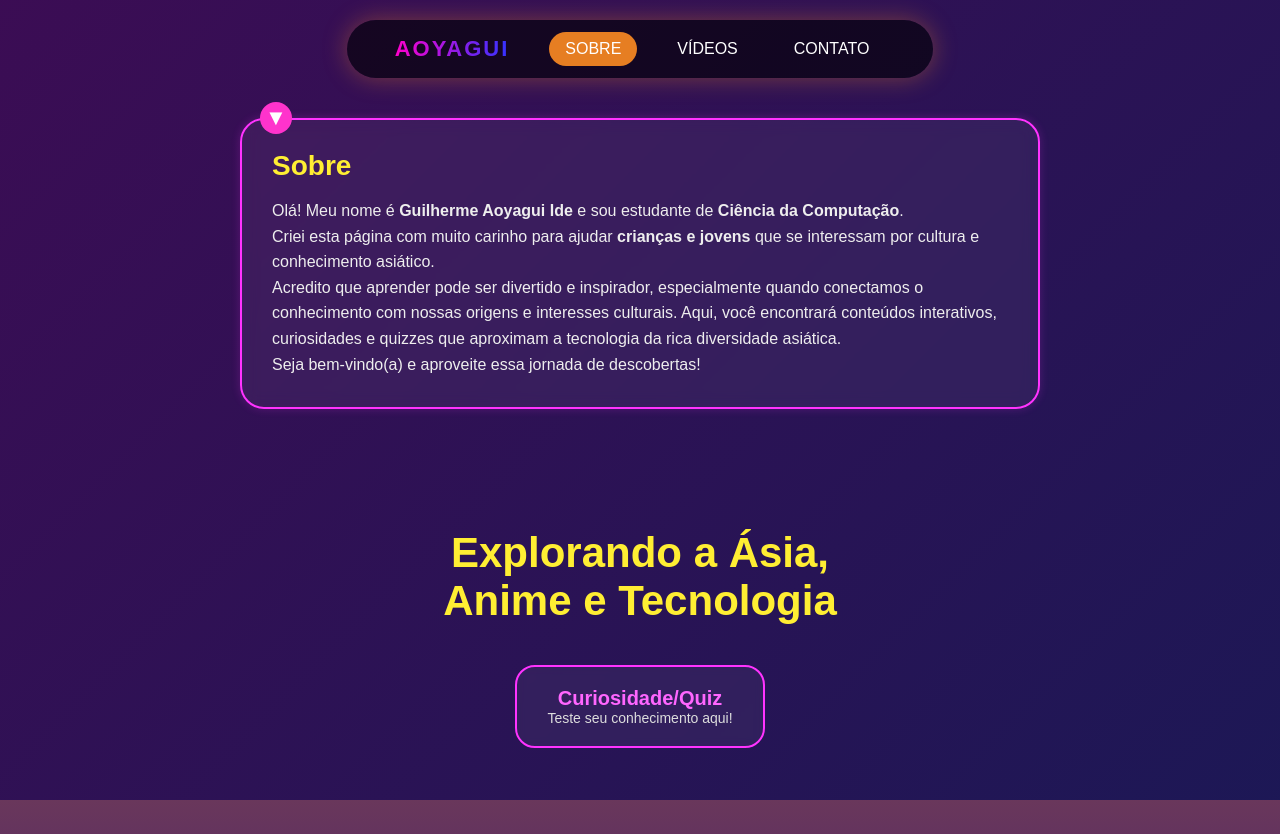
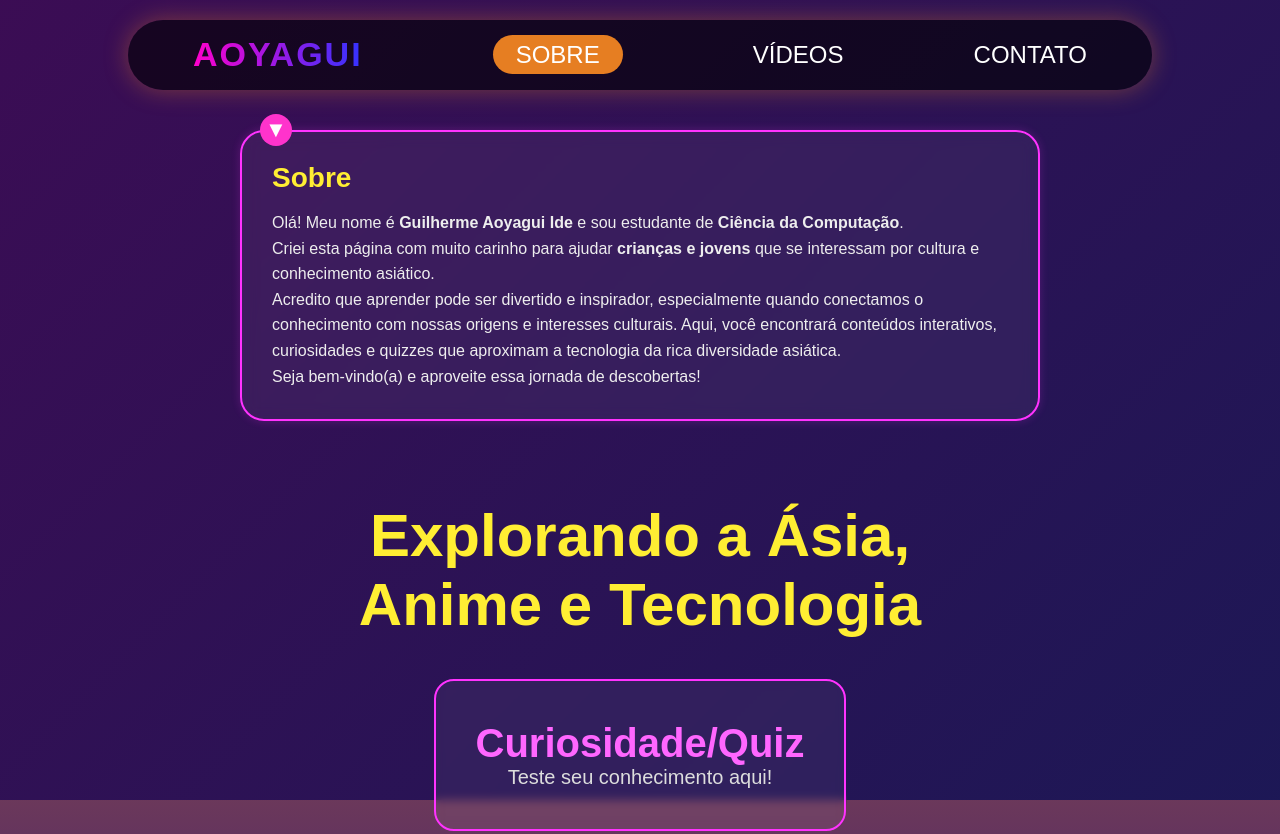
Before and after one commit to guiaoyagui/Site-Quiz-v2, a plain HTML site: page index.html in a window 1280 px wide. Shown: the top 834 px of the page. Drawn offline with Linux system fonts and the light colour scheme.

Commit message:
Modificação Header, e button curiosidades/quiz

```diff
--- a/index.html
+++ b/index.html
@@ -11,8 +11,8 @@
 
     <header class="custom-header">
       <div class="header-content">
-        <div class="logo">AOYAGUI</div>
-        <nav class="menu tabs">
+        <nav id="navbar">
+          <div class="logo">AOYAGUI</div>
           <button class="tab-link active" data-tab="tab-sobre">SOBRE</button>
           <button class="tab-link" data-tab="tab-videos">VÍDEOS</button>
           <button class="tab-link" data-tab="tab-contato">CONTATO</button>
--- a/styles.css
+++ b/styles.css
@@ -72,12 +72,12 @@ nav a:nth-child(3) {
 }
 
 .hero {
-  padding: 80px 40px;
+  padding: 40px 30px;
   text-align: center;
 }
 
 .hero h2 {
-  font-size: 42px;
+  font-size: 60px;
   font-weight: 700;
   color: #ffee33;
   margin-bottom: 40px;
@@ -93,8 +93,6 @@ body {
 /* Cabeçalho */
 .custom-header {
   width: 100%;
-  display: flex;
-  justify-content: center;
   padding: 20px 0;
   position: relative;
   z-index: 10;
@@ -104,13 +102,16 @@ body {
 /* Conteúdo central do cabeçalho */
 .header-content {
   background: rgba(0, 0, 0, 0.6);
-  border-radius: 999px;
-  padding: 12px 48px;
+  border-radius: 100%;
+  width: 80%;
+  height: 70px;
+  box-shadow: 0 0 25px rgba(230, 126, 34, 0.4);
+  padding-top: 15px;
+}
+
+#navbar {
   display: flex;
-  align-items: center;
-  gap: 40px;
-  box-shadow: 0 0 25px rgba(230, 126, 34, 0.4);
-  transition: transform 0.3s ease;
+  justify-content: space-around;
 }
 
 /* Nome/logo */
@@ -119,6 +120,8 @@ body {
   font-size: 22px;
   font-weight: bold;
   letter-spacing: 2px;
+  display: flex;
+  justify-content: start !important;
   cursor: pointer;
   transition: transform 0.3s ease, color 0.3s ease;
 }
@@ -157,14 +160,8 @@ body {
   width: 100%;
 }
 
-.quiz-box {
-  transition: transform 0.3s ease, box-shadow 0.3s ease;
-}
 
-.quiz-box:hover {
-  transform: scale(1.1);
-  box-shadow: 0 0 15px #ff33ff;
-}
+
 
 #difficulty-selection button {
   transition: transform 0.3s ease, background-color 0.3s ease;
@@ -178,25 +175,32 @@ body {
 .quiz-box {
   border: 2px solid #ff33ff;
   display: inline-block;
-  padding: 20px 30px;
+  padding: 40px 40px;
   border-radius: 20px;
   background-color: rgba(255, 255, 255, 0.05);
   backdrop-filter: blur(5px);
+  transition: transform 0.3s ease, box-shadow 0.3s ease;
+  cursor: pointer;
+}
+
+.quiz-box:hover {
+  transform: scale(1.1);
+  box-shadow: 0 0 15px #ff33ff;
 }
 
 .quiz-title {
-  font-size: 20px;
+  font-size: 40px;
   color: #ff66ff;
   font-weight: 600;
 }
 
 .quiz-sub {
-  font-size: 14px;
+  font-size: 20px;
   color: #ddd;
 }
 
 .content {
-  padding: 40px;
+  padding: 25px;
   text-align: center;
 }
 
@@ -319,30 +323,30 @@ body {
 .custom-header {
   display: flex;
   justify-content: center;
-  padding: 20px 0;
-  position: relative;
-  z-index: 10;
-  background: transparent;
 }
+
 .header-content {
   background: rgba(0, 0, 0, 0.6);
-  border-radius: 999px;
-  padding: 12px 48px;
+  border-radius: 1000px;
+  box-shadow: 0 0 25px rgba(230, 126, 34, 0.4);
+}
+
+.menu tabs {
   display: flex;
-  align-items: center;
-  gap: 40px;
-  box-shadow: 0 0 25px rgba(230, 126, 34, 0.4);
 }
 
 /* Logo */
 .logo {
   color: white;
-  font-size: 22px;
+  font-size: 34px;
   font-weight: bold;
   letter-spacing: 2px;
   cursor: pointer;
   transition: transform 0.3s ease, color 0.3s ease;
+  display: flex;
+  justify-content: start !important;
 }
+
 .logo:hover {
   color: #e67e22;
   transform: scale(1.05);
@@ -360,7 +364,7 @@ body {
   font-weight: 500;
   font-size: 16px;
   cursor: pointer;
-  padding: 8px 16px;
+  font-size: 24px;
   border-radius: 24px;
   transition: all 0.3s ease;
 }
@@ -369,8 +373,10 @@ body {
   color: #e67e22;
 }
 .tab-link.active {
+  width: 130px;
   background-color: #e67e22;
-  color: #fff;
+  transition: background-color 0.9s ease;
+  color: #fff;;
 }
 
 /* Container das abas */
@@ -419,7 +425,6 @@ body {
   margin: 20px auto;
   max-width: 800px;
   text-align: left;
-  animation: fadeInSobre 0.6s ease;
   box-shadow: 0 0 10px rgba(255, 51, 255, 0.2);
   transition: transform 0.3s ease;
 }
@@ -441,17 +446,6 @@ body {
   color: #eee;
 }
 
-/* Animação suave */
-@keyframes fadeInSobre {
-  from {
-    opacity: 0;
-    transform: translateY(20px);
-  }
-  to {
-    opacity: 1;
-    transform: translateY(0);
-  }
-}
 
 .sobre-box {
   border: 2px solid #ff33ff;
@@ -546,16 +540,9 @@ body {
 }
 
 #sobre-box {
-  transition: opacity 0.4s ease, max-height 0.4s ease;
-  overflow: hidden;
+  animation-delay: 0.2s;
 }
 
-#sobre-box.hidden {
-  opacity: 0;
-  max-height: 0;
-  padding: 0;
-  margin: 0;
-}
 
 .sobre-wrapper {
   position: relative;
```
